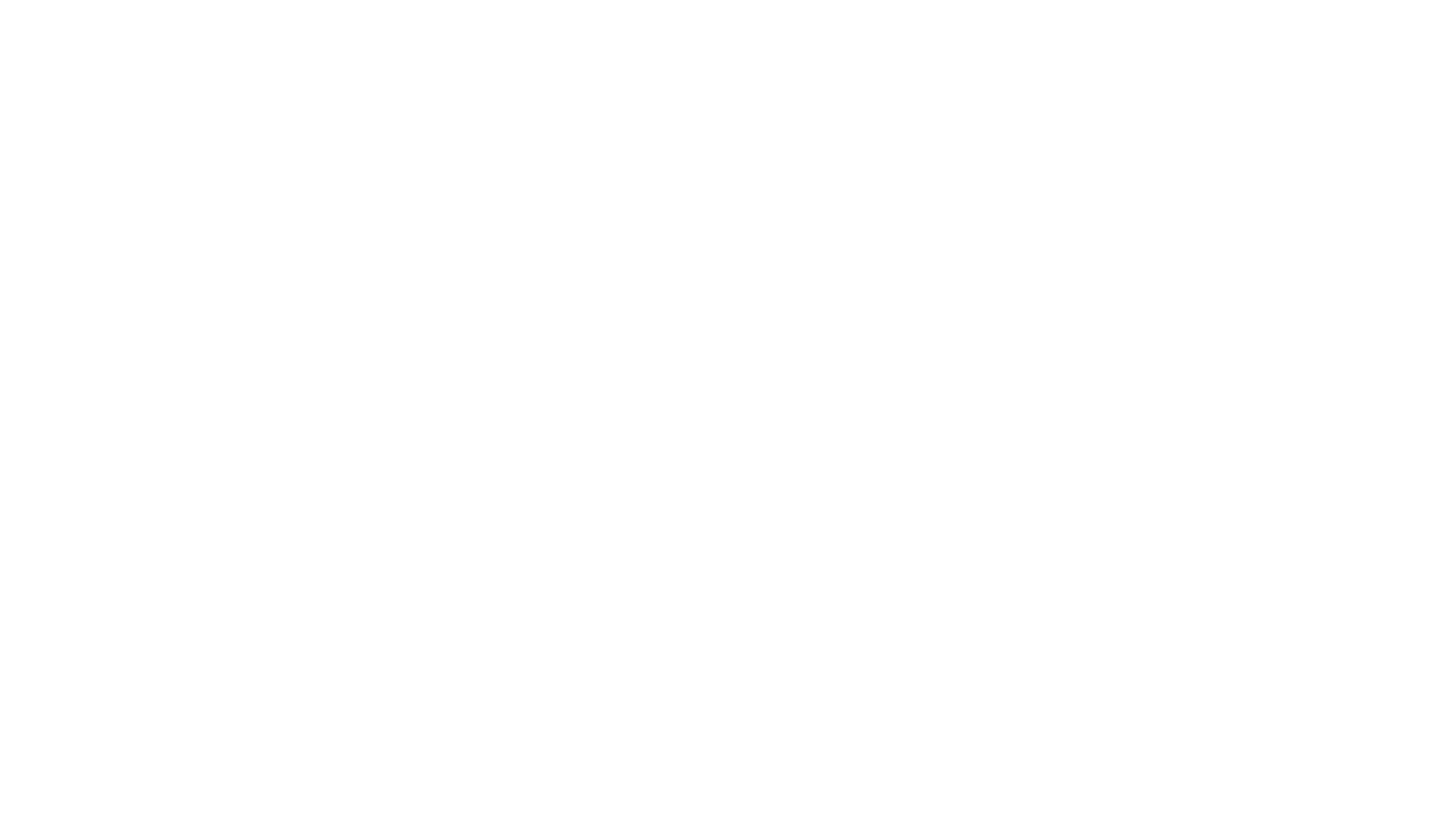
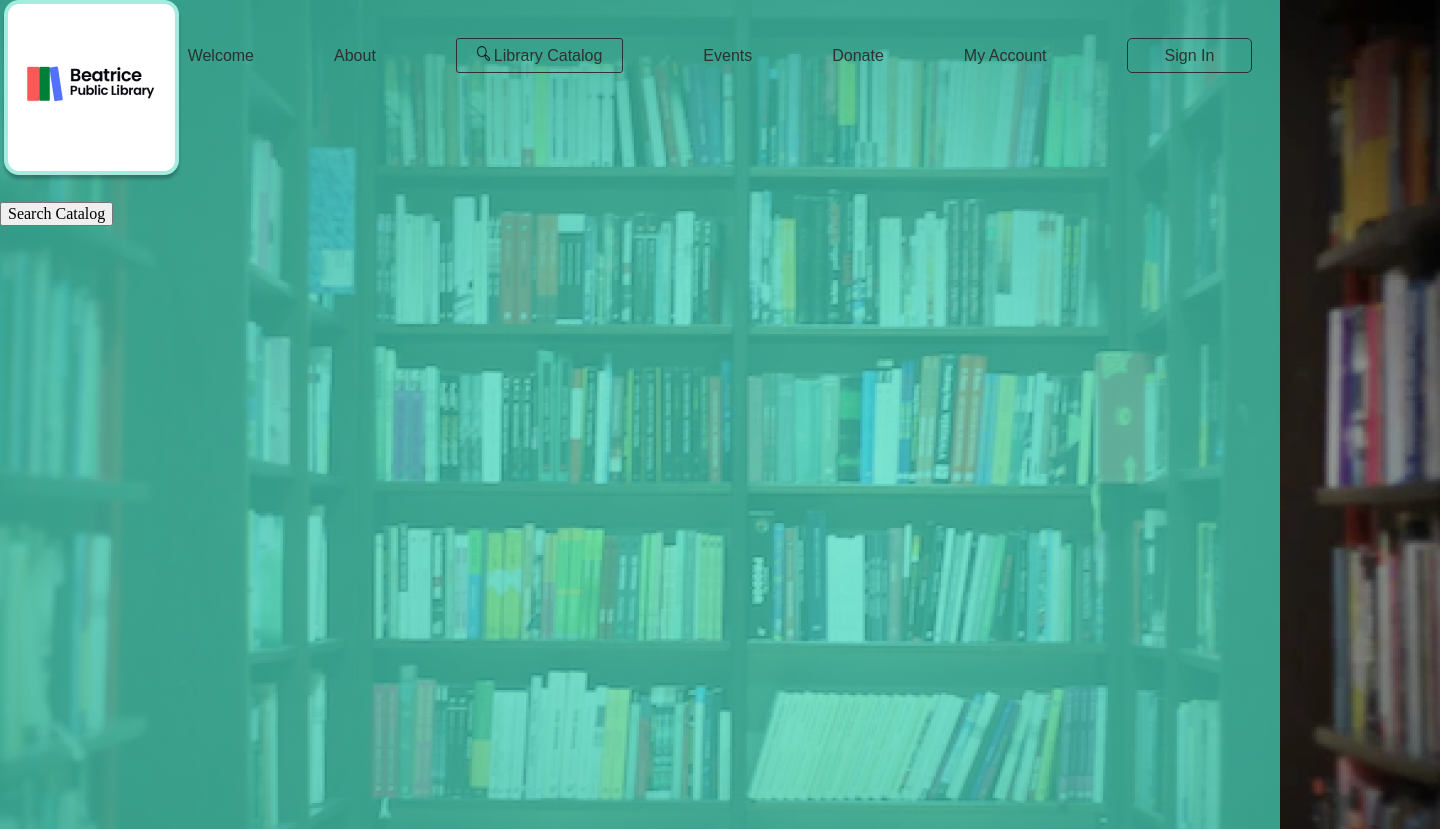
Before and after one commit to mrsturner/RA_Wk5, a plain HTML site: page BPLsignin/signin.html in a window 1280 px wide. Shown: the top 829 px of the page, 1440 px wide, since content can reach past the window. Before the commit the page ends 800 px from the top, so only its background shows below. Drawn offline with Linux system fonts and the light colour scheme.

Commit message:
finished about page. started sign in page

```diff
--- a/BPLabout/about.css
+++ b/BPLabout/about.css
@@ -3,6 +3,8 @@
 }
 
 body{
+    width: 1440px;
+    height: 1048px;
     background:
     linear-gradient(
         rgba(70,218,191,0.7),
@@ -13,6 +15,11 @@ body{
     background-repeat: no-repeat;
     width: 1440px;
     height: 1024px;
+}
+.container{
+    position: relative;
+    width: 1440px;
+    height: 1048px;
 }
 
 .nav-links{
@@ -46,11 +53,6 @@ body{
     height: 15px;
 }
 
-.container{
-    position: relative;
-    width: 1440px;
-    height: 1048px;
-}
 
 #catalog{
     border: 1px solid  #2a2626;
@@ -64,6 +66,16 @@ body{
     padding: 7px 37px;
 }
 
+.about_home_box{
+        position: absolute;
+    width: 1200px;
+    height: 800px;
+    left: 120px;
+    top: 112px;
+    background: rgba(224,224,224,0.75);
+    border-radius: 60px;
+    }
+
     .about img{
         position: absolute;
         width: 175px;
@@ -73,54 +85,7 @@ body{
         padding-top: 4px;
         margin-bottom:2621px;
         border-radius: 15px;
-    filter: drop-shadow(0px 4px 4px rgba(0,0,0,0.25));
-    }
-
-    /* .about{
-        position: absolute;
-        width: 1200px;
-        height: 800px;
-        left: 120px;
-top: 112px;
-
-background: rgba(224, 224, 224, 0.75);
-border-radius: 60px;
-    } */
-
-    .about_home_box{
-        width: 1200px;
-        height: 800px;
-        margin-left: 120px;
-        margin-top: 111px;
-        margin-bottom: 1969px;
-        margin-right: 120px;
-        background: rgba(224,224,224,0.75);
-        border-radius: 60px;
-        }
-
-        /* .about_home_box img{
-        width: 600px;
-        height: 400px;
-        border: 4px solid rgba(70,218,191,0.75);
-        filter: drop-shadow(0px 4px 4px rgba(0,0,0,0.25));
-        border-radius: 30px;
-        margin: 56px 300px 44px 300px;
-        } */
-
-    .about_info{
-    /* margin: 100px auto 76px auto; */
-    width: 800px;
-    height: 624px;
-    top: 212px;
-    bottom: 212px;
-    left: 320px;
-    right: 320px;
-    font-weight: 400;
-    font-size: 16px;
-    line-height: 24px;
-    text-align: center;
-    color: #4e4d4d;
-    /* margin: 496px 332px 188px 332px;*/
+        filter: drop-shadow(0px 4px 4px rgba(0,0,0,1));
         }
 
     h1{
@@ -136,7 +101,7 @@ border-radius: 60px;
         line-height: 24px;
         }
 
-    .about_home_box button{
+        .search{
             display: flex;
             flex-direction: row;
             justify-content: center;
@@ -144,14 +109,61 @@ border-radius: 60px;
             font-family: Arial, Rounded MT, Bold;
             font-weight: 400;
             font-size: 24px;
-    padding: 24px;
+            padding: 24px 20px;
             gap: 10px;
+            position: absolute;
             width: 272px;
             height: 76px;
+            top: 524px;
+            /* left: 588px; */
             background:rgba(70,218,191,0.75);
             border: 1px solid #4e4d4d;
             border-radius: 8px;
             margin: 60px 452px 57px 452px;
+            }
+#BPL{
+    position: absolute;
+    width: 476px;
+    height: 24px;
+    left: 428px;
+    top: 158px;
+    font-family: 'Arial Rounded MT Bold';
+    font-style: normal;
+    font-weight: 400;
+    font-size: 36px;
+    line-height: 24px;
+    color: #4e4d4d;
+}
+
+    .about_info{
+    width: 800px;
+    height: 624px;
+    top: 212px;
+    bottom: 212px;
+    left: 200px;
+    right: 200px;
+    position: absolute;
+    /* font-weight: 400;
+    font-style: normal; */
+    /* font-size: 16px; */
+    /* line-height: 18.52px; */
+    /* text-align: center; */
+    color: #000000;
+    }
+
+   .about_info h4{
+    font-family: 'Arial Rounded MT Bold';
+    text-decoration: underline;
+    font-weight: 400;
+    font-size: 24px;
+    line-height: 27.77px;
+   }
+
+   .about_info p{
+    font-family: 'Arial Rounded MT Bold';
+       font-weight: 400;
+    font-size: 16px;
+    line-height: 18.52px;
    }
 
 footer{
--- a/BPLsignin/signin.css
+++ b/BPLsignin/signin.css
@@ -0,0 +1,60 @@
+*{
+    box-sizing: border-box;
+
+    }
+
+    body{
+        background:
+        linear-gradient(
+            rgba(70,218,191,0.7),
+            rgba(70,218,191,0.7)
+        ),
+        url(/images/Homepage\ Background.png);
+        background-attachment: fixed;
+        background-repeat: no-repeat;
+        width: 1440px;
+        height: 1024px;
+    }
+
+    .nav-links{
+        display: flex;
+        flex-direction: row;
+        justify-content: center;
+        align-items: center;
+        padding: 0;
+        gap: 80px;
+        position: absolute;
+        width: 1262px;
+        height: 51.97px;
+        left: 89px;
+        top: 30px;
+        opacity: 0.9;
+        color: #4e4d4d;
+    }
+
+    .nav-links a{
+        font-size: 16px;
+        line-height: 19px;
+        font-family: Arial, Helvetica, sans-serif;
+        color: #2a2626;
+        text-decoration: none;
+        font-weight: 400;
+    }
+
+    .nav-links img{
+        padding-right: 4px;
+        width: 17px;
+        height: 15px;
+    }
+
+    #catalog{
+        border: 1px solid  #2a2626;
+        border-radius: 3px;
+        padding: 7px 20px;
+    }
+
+    #sign-in{
+        border: 1px solid  #2a2626;
+        border-radius: 5px;
+        padding: 7px 37px;
+    }
--- a/BPLsignin/signin.html
+++ b/BPLsignin/signin.html
@@ -0,0 +1,41 @@
+<!DOCTYPE html>
+<html lang="en">
+<head>
+    <meta charset="UTF-8">
+    <meta http-equiv="X-UA-Compatible" content="IE=edge">
+    <meta name="viewport" content="width=device-width, initial-scale=1.0">
+    <title>Sign In</title>
+    <link rel="stylesheet" href="/BPLsignin/signin.css">
+	<link rel="stylesheet" href="/normalize.css">
+	<link rel="stylesheet" href="/reset.css">
+</head>
+<body>
+    <div class="container">
+		<!-- top navigation -->
+		<div class="nav-bar">
+			<nav class="nav-links">
+			<a href="/BPLmain/main.html">Welcome</a>
+			<a id="about" href="/BPLabout/about.html">About</a>
+			<a id="catalog" href="/BPLCatalog/catalog.html"><img src="/images/searchGlass.png" alt="vector image of magnifying glass"/>Library Catalog</a>
+			<a href="#events">Events</a>
+			<a href="#donate">Donate</a>
+			<a href="">My Account</a>
+			<a id="sign-in" href="">Sign In</a>
+		</nav>
+		</div>
+		<!-- Sign In Form -->
+		<div>
+		<section>
+			<img src="/images/BPL_logo.png" alt="Beatrice Public Library Logo">
+			<div>
+			<img src=""><br/>
+			<div>
+
+		</div>
+			<button class="search">Search Catalog</button>
+			</div>
+
+		</section>
+	</div>
+</body>
+</html>
```
Also changed, not shown: BPLabout/about.html (+8 -3 lines), BPLmain/main.html (+1 -1 lines). Lines whose indentation alone changed are shown as unchanged.
